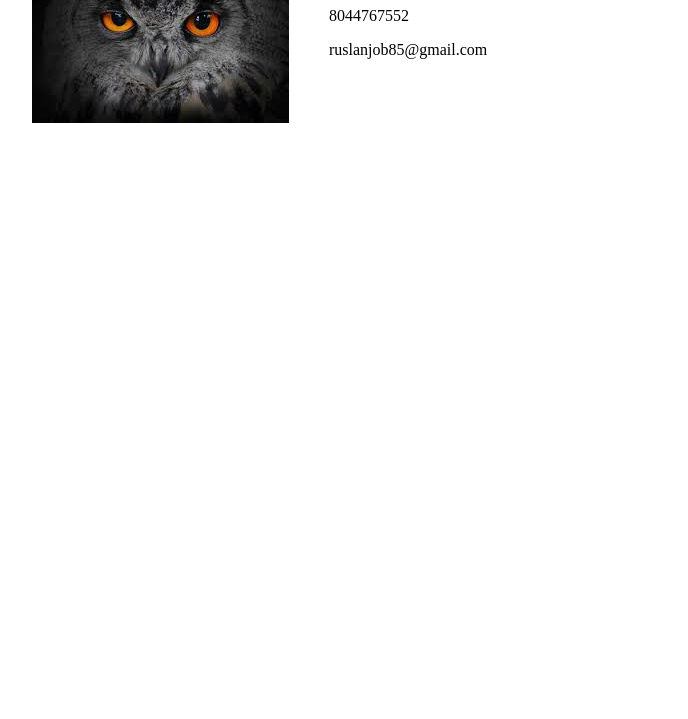
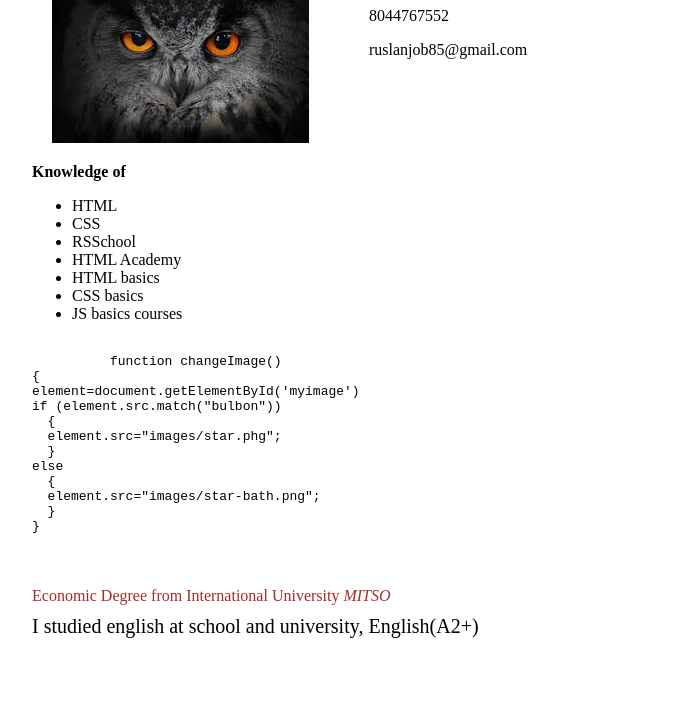
Before and after one commit to rus333/rsschool-cv, a plain HTML site: page index.html in a window 1280 px wide. Shown: the part 81-800 px from the top of the page, without its empty margins (96-784 px from the left). Drawn offline with Linux system fonts and the light colour scheme.

Commit message:
feat: CV layout

```diff
--- a/assets/style/style.css
+++ b/assets/style/style.css
@@ -5,6 +5,16 @@
 .header {
     display: flex;
 }
+.img {
+  margin: 20px;
+}
 .name {
     padding-left: 40px;
 }
+.education {
+  color: brown;
+  padding: 10px 0px 10px 0px;
+}
+.studied {
+  font-size: 20px;
+}
--- a/index.html
+++ b/index.html
@@ -9,18 +9,53 @@
   <body>
     <div class="wrapper">
       <header class="header">
-        <img src="./assets/img/rus.jpg" alt="">
+        <img class="img" src="./assets/img/rus.jpg" alt="" />
         <div class="text">
           <h1 class="name">Ruslan Okhermchuk</h1>
           <p class="name">8044767552</p>
           <p class="name">ruslanjob85@gmail.com</p>
         </div>
+      </header>
 
-      </header>
-      <main></main>
-
+      <main>
+        <div class="Skills">
+          <b>Knowledge of</b>
+          <ul>
+            <li>HTML</li>
+            <li>CSS</li>
+            <li>RSSchool</li>
+            <li>HTML Academy</li>
+            <li>HTML basics</li>
+            <li>CSS basics</li>
+            <li>JS basics courses</li>
+          </ul>
+        </div>
+        <div class="code">
+          <pre>
+          <code>
+          function changeImage()
+{
+element=document.getElementById('myimage')
+if (element.src.match("bulbon"))
+  {
+  element.src="images/star.phg";
+  }
+else
+  {
+  element.src="images/star-bath.png";
+  }
+}
+</code>
+        </pre>
+        </div>
+        <div class="education">
+          Economic Degree from International University<i> MITSO</i>
+        </div>
+        <div class="studied">
+          I studied english at school and university, English(A2+)
+        </div>
+      </main>
       <footer></footer>
     </div>
-
   </body>
 </html>
```
